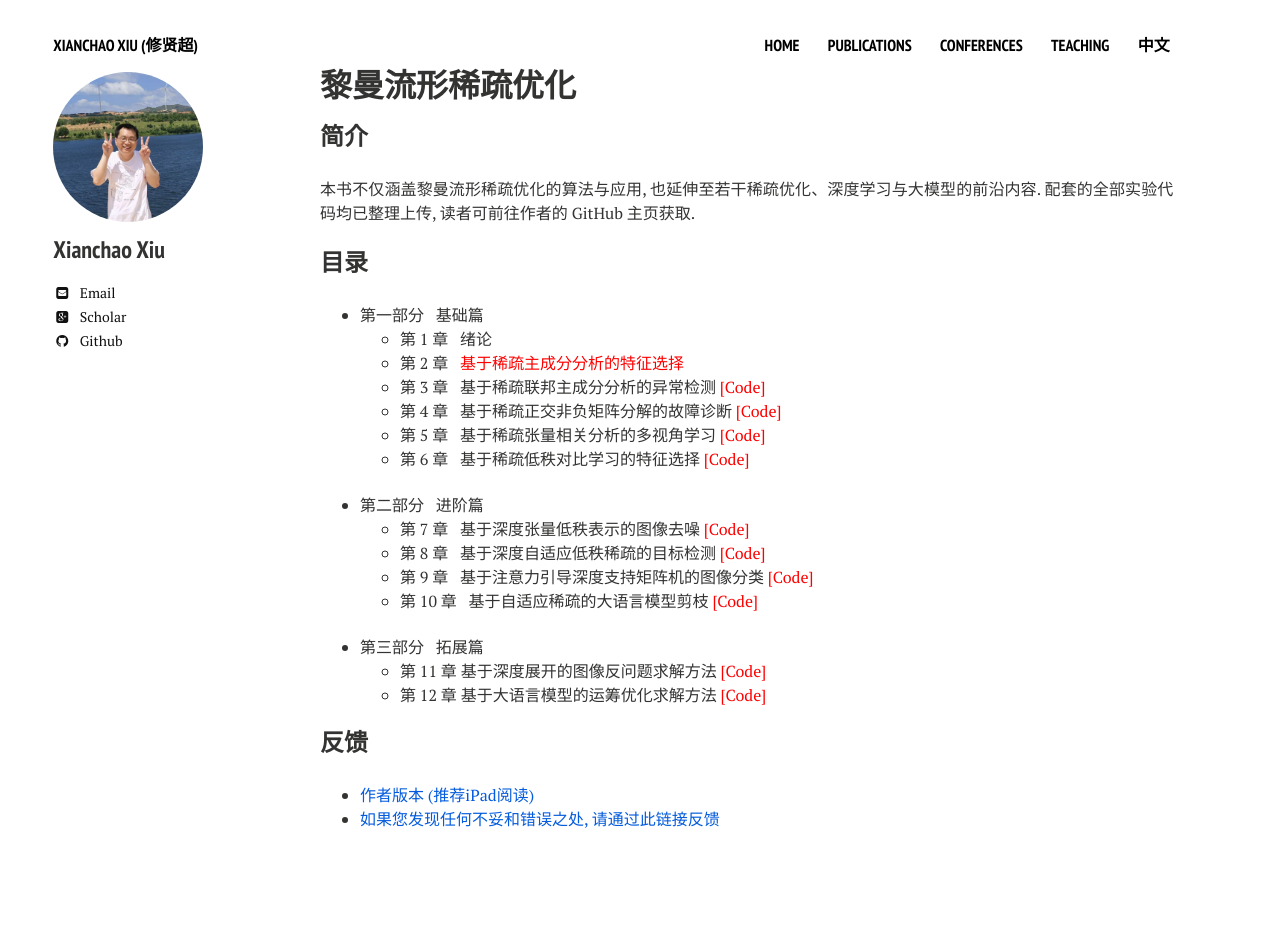
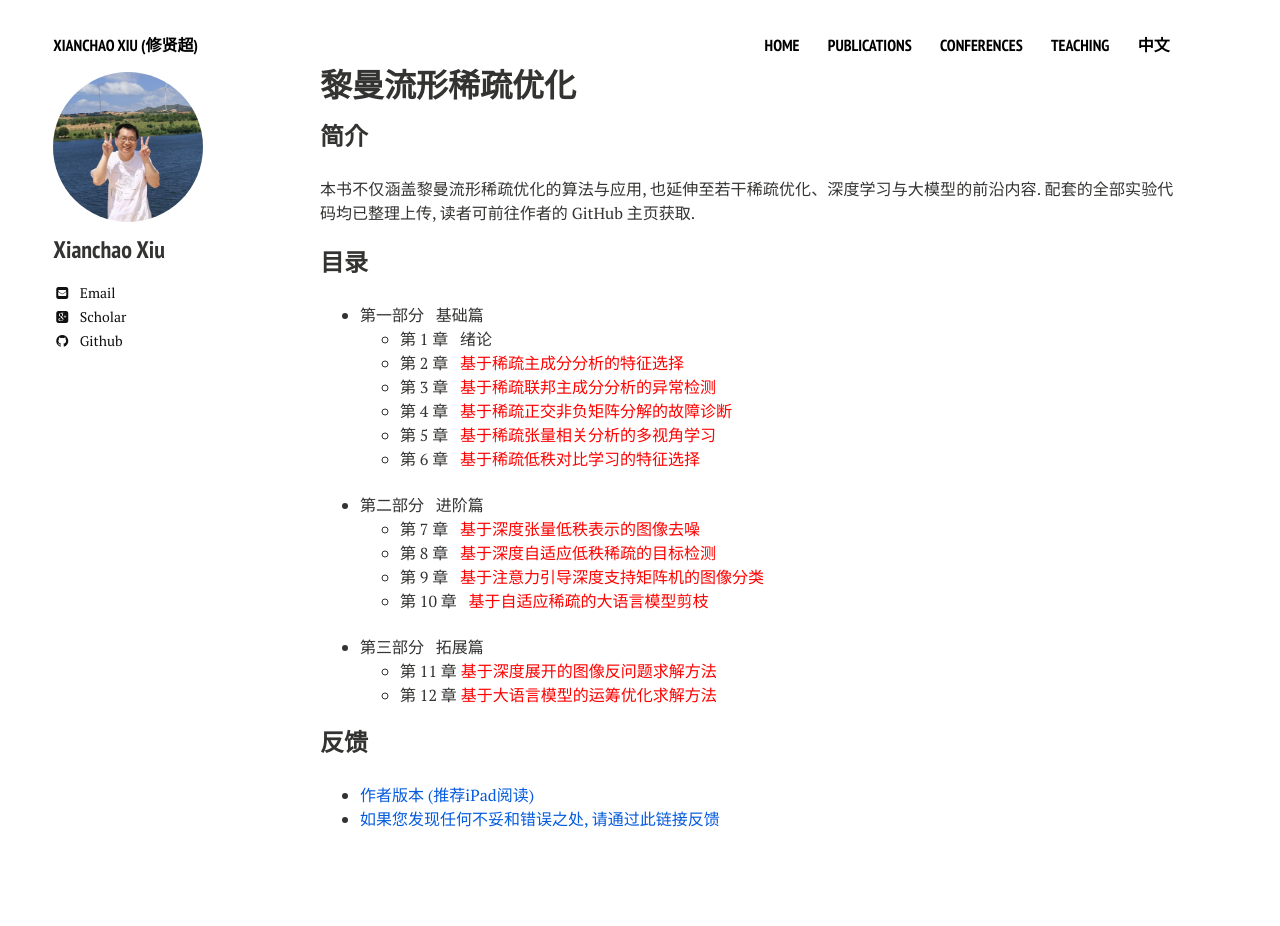
Before and after one commit to xianchaoxiu/xianchaoxiu.github.io, a Jekyll site: the page built from chinese/book/OPT/index.md, in a window 1280 px wide. Built offline with Jekyll 4.4.1, drawn with Linux system fonts in a browser that asks for light colours; nearby versions of some CDN libraries.

Commit message:
Update index.md

```diff
--- a/chinese/book/OPT/index.md
+++ b/chinese/book/OPT/index.md
@@ -14,21 +14,21 @@ share: false
 * 第一部分 &nbsp; 基础篇 <br>
   - 第 1 章 &nbsp;  绪论 <br>
   - 第 2 章 &nbsp;  <a href="https://github.com/xianchaoxiu/BSUFS" class="textlink" target="_blank" style="color: red;">基于稀疏主成分分析的特征选择</a> <br>
-  - 第 3 章 &nbsp;  基于稀疏联邦主成分分析的异常检测 <a href="https://github.com/xianchaoxiu/FedEP" class="textlink" target="_blank" style="color: red;">[Code]</a> <br>
-  - 第 4 章 &nbsp;  基于稀疏正交非负矩阵分解的故障诊断 <a href="https://github.com/xianchaoxiu/SJSONMF" class="textlink" target="_blank" style="color: red;">[Code]</a>  <br>
-  - 第 5 章 &nbsp;  基于稀疏张量相关分析的多视角学习  <a href="https://github.com/zhudafa/STCCA-L" class="textlink" target="_blank" style="color: red;">[Code]</a> <br>
-  - 第 6 章 &nbsp;  基于稀疏低秩对比学习的特征选择  <a href="https://github.com/xianchaoxiu/DSCOFS-CL" class="textlink" target="_blank" style="color: red;">[Code]</a> <br><br>
+  - 第 3 章 &nbsp;  <a href="https://github.com/xianchaoxiu/FedEP" class="textlink" target="_blank" style="color: red;">基于稀疏联邦主成分分析的异常检测 </a> <br>
+  - 第 4 章 &nbsp;  <a href="https://github.com/xianchaoxiu/SJSONMF" class="textlink" target="_blank" style="color: red;">基于稀疏正交非负矩阵分解的故障诊断 </a>  <br>
+  - 第 5 章 &nbsp;  <a href="https://github.com/zhudafa/STCCA-L" class="textlink" target="_blank" style="color: red;">基于稀疏张量相关分析的多视角学习 </a> <br>
+  - 第 6 章 &nbsp;  <a href="https://github.com/xianchaoxiu/DSCOFS-CL" class="textlink" target="_blank" style="color: red;">基于稀疏低秩对比学习的特征选择 </a> <br><br>
 
 
 * 第二部分 &nbsp; 进阶篇 <br>
-  - 第 7 章 &nbsp;  基于深度张量低秩表示的图像去噪 <a href="https://github.com/xianchaoxiu/STAR-Net" class="textlink" target="_blank" style="color: red;">[Code]</a> <br>
-  - 第 8 章 &nbsp;  基于深度自适应低秩稀疏的目标检测 <a href="https://github.com/xianchaoxiu/L-RPCANet" class="textlink" target="_blank" style="color: red;">[Code]</a> <br>
-  - 第 9 章 &nbsp;  基于注意力引导深度支持矩阵机的图像分类 <a href="https://github.com/xianchaoxiu/AD-SMM" class="textlink" target="_blank" style="color: red;">[Code]</a>  <br>
-  - 第 10 章 &nbsp;   基于自适应稀疏的大语言模型剪枝 <a href="https://github.com/xianchaoxiu/GAP" class="textlink" target="_blank" style="color: red;">[Code]</a>  <br><br>
+  - 第 7 章 &nbsp;  <a href="https://github.com/xianchaoxiu/STAR-Net" class="textlink" target="_blank" style="color: red;">基于深度张量低秩表示的图像去噪 </a> <br>
+  - 第 8 章 &nbsp;  <a href="https://github.com/xianchaoxiu/L-RPCANet" class="textlink" target="_blank" style="color: red;">基于深度自适应低秩稀疏的目标检测 </a> <br>
+  - 第 9 章 &nbsp;  <a href="https://github.com/xianchaoxiu/AD-SMM" class="textlink" target="_blank" style="color: red;">基于注意力引导深度支持矩阵机的图像分类 </a>  <br>
+  - 第 10 章 &nbsp;  <a href="https://github.com/xianchaoxiu/GAP" class="textlink" target="_blank" style="color: red;">基于自适应稀疏的大语言模型剪枝 </a>  <br><br>
 
 * 第三部分 &nbsp; 拓展篇 <br>
-  - 第 11 章 基于深度展开的图像反问题求解方法 <a href="https://github.com/xianchaoxiu/DU4ICS" class="textlink" target="_blank" style="color: red;">[Code]</a> <br>
-  - 第 12 章 基于大语言模型的运筹优化求解方法 <a href="https://github.com/xianchaoxiu/LLM4OR" class="textlink" target="_blank" style="color: red;">[Code]</a> <br>
+  - 第 11 章 <a href="https://github.com/xianchaoxiu/DU4ICS" class="textlink" target="_blank" style="color: red;">基于深度展开的图像反问题求解方法 </a> <br>
+  - 第 12 章 <a href="https://github.com/xianchaoxiu/LLM4OR" class="textlink" target="_blank" style="color: red;">基于大语言模型的运筹优化求解方法 </a> <br>
 
 
 
```
